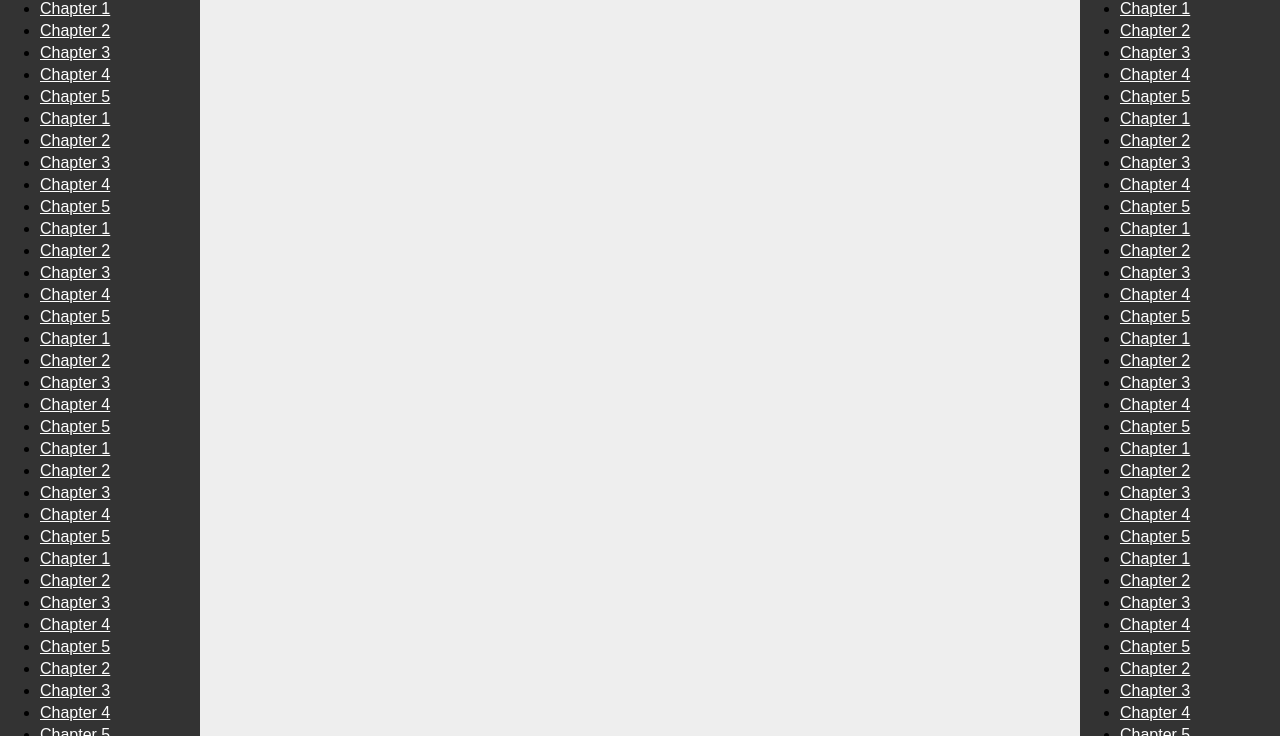
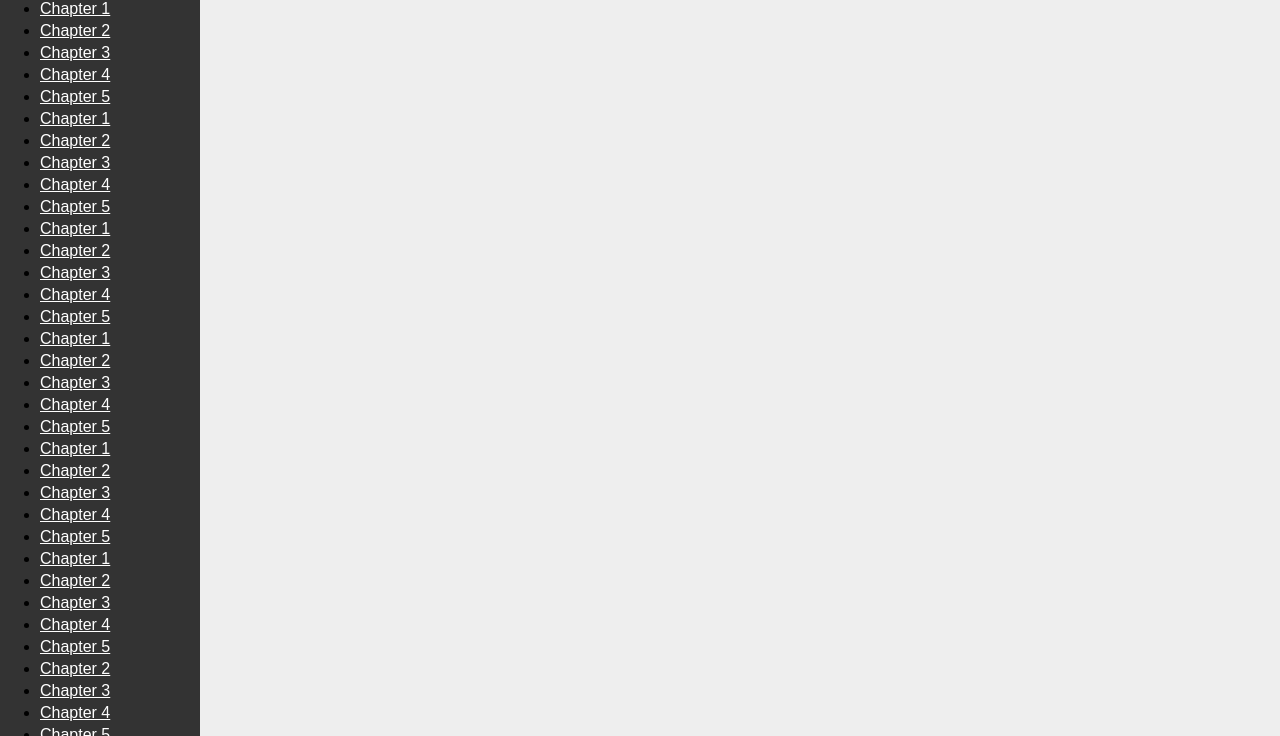
Before and after one commit to robinpoort/offcanvas, a website: page index.html in a window 1280 px wide. Shown: the part 64-800 px from the top of the page. Drawn offline with nearby package versions, Linux system fonts and the light colour scheme; files that its build step writes are made by us from their sources.

Commit message:
better resetting on OnTouchEnd

```diff
--- a/index.html
+++ b/index.html
@@ -19,12 +19,12 @@
                 position: 'left'
             });
 
-            new OffCanvasMenuController({
-                $menu: $('#right-menu'),
-                $menuToggle: $('#right-menu-toggle'),
-                menuExpandedClass: 'show-right-menu',
-                position: 'right'
-            });
+//            new OffCanvasMenuController({
+//                $menu: $('#right-menu'),
+//                $menuToggle: $('#right-menu-toggle'),
+//                menuExpandedClass: 'show-right-menu',
+//                position: 'right'
+//            });
         });
     </script>
 
@@ -205,162 +205,162 @@
 
         <h1>Hello world!</h1>
 
-        <button type="button" id="right-menu-toggle" class="off-canvas-menu-toggle" title="left sidebar toggle" aria-label="left sidebar toggle">
-            <span class="bar1"></span>
-            <span class="bar2"></span>
-            <span class="bar3"></span>
-        </button>
+        <!--<button type="button" id="right-menu-toggle" class="off-canvas-menu-toggle" title="left sidebar toggle" aria-label="left sidebar toggle">-->
+            <!--<span class="bar1"></span>-->
+            <!--<span class="bar2"></span>-->
+            <!--<span class="bar3"></span>-->
+        <!--</button>-->
     </div>
 
-    <nav id="right-menu" class="off-canvas-menu">
-        <h2>Right</h2>
-        <ul>
-            <li>
-                <a href="#">Chapter 1</a>
-            </li>
-            <li>
-                <a href="#">Chapter 2</a>
-            </li>
-            <li>
-                <a href="#">Chapter 3</a>
-            </li>
-            <li>
-                <a href="#">Chapter 4</a>
-            </li>
-            <li>
-                <a href="#">Chapter 5</a>
-            </li>
-            <li>
-                <a href="#">Chapter 1</a>
-            </li>
-            <li>
-                <a href="#">Chapter 2</a>
-            </li>
-            <li>
-                <a href="#">Chapter 3</a>
-            </li>
-            <li>
-                <a href="#">Chapter 4</a>
-            </li>
-            <li>
-                <a href="#">Chapter 5</a>
-            </li>
-            <li>
-                <a href="#">Chapter 1</a>
-            </li>
-            <li>
-                <a href="#">Chapter 2</a>
-            </li>
-            <li>
-                <a href="#">Chapter 3</a>
-            </li>
-            <li>
-                <a href="#">Chapter 4</a>
-            </li>
-            <li>
-                <a href="#">Chapter 5</a>
-            </li>
-            <li>
-                <a href="#">Chapter 1</a>
-            </li>
-            <li>
-                <a href="#">Chapter 2</a>
-            </li>
-            <li>
-                <a href="#">Chapter 3</a>
-            </li>
-            <li>
-                <a href="#">Chapter 4</a>
-            </li>
-            <li>
-                <a href="#">Chapter 5</a>
-            </li>
-            <li>
-                <a href="#">Chapter 1</a>
-            </li>
-            <li>
-                <a href="#">Chapter 2</a>
-            </li>
-            <li>
-                <a href="#">Chapter 3</a>
-            </li>
-            <li>
-                <a href="#">Chapter 4</a>
-            </li>
-            <li>
-                <a href="#">Chapter 5</a>
-            </li>
-            <li>
-                <a href="#">Chapter 1</a>
-            </li>
-            <li>
-                <a href="#">Chapter 2</a>
-            </li>
-            <li>
-                <a href="#">Chapter 3</a>
-            </li>
-            <li>
-                <a href="#">Chapter 4</a>
-            </li>
-            <li>
-                <a href="#">Chapter 5</a>
-            </li>
-            <li>
-                <a href="#">Chapter 2</a>
-            </li>
-            <li>
-                <a href="#">Chapter 3</a>
-            </li>
-            <li>
-                <a href="#">Chapter 4</a>
-            </li>
-            <li>
-                <a href="#">Chapter 5</a>
-            </li>
-            <li>
-                <a href="#">Chapter 1</a>
-            </li>
-            <li>
-                <a href="#">Chapter 2</a>
-            </li>
-            <li>
-                <a href="#">Chapter 3</a>
-            </li>
-            <li>
-                <a href="#">Chapter 4</a>
-            </li>
-            <li>
-                <a href="#">Chapter 5</a>
-            </li>
-            <li>
-                <a href="#">Chapter 2</a>
-            </li>
-            <li>
-                <a href="#">Chapter 3</a>
-            </li>
-            <li>
-                <a href="#">Chapter 4</a>
-            </li>
-            <li>
-                <a href="#">Chapter 5</a>
-            </li>
-            <li>
-                <a href="#">Chapter 1</a>
-            </li>
-            <li>
-                <a href="#">Chapter 2</a>
-            </li>
-            <li>
-                <a href="#">Chapter 3</a>
-            </li>
-            <li>
-                <a href="#">Chapter 4</a>
-            </li>
-            <li>
-                <a href="#">Chapter 5</a>
-            </li>
-        </ul>
-    </nav>
+    <!--<nav id="right-menu" class="off-canvas-menu">-->
+        <!--<h2>Right</h2>-->
+        <!--<ul>-->
+            <!--<li>-->
+                <!--<a href="#">Chapter 1</a>-->
+            <!--</li>-->
+            <!--<li>-->
+                <!--<a href="#">Chapter 2</a>-->
+            <!--</li>-->
+            <!--<li>-->
+                <!--<a href="#">Chapter 3</a>-->
+            <!--</li>-->
+            <!--<li>-->
+                <!--<a href="#">Chapter 4</a>-->
+            <!--</li>-->
+            <!--<li>-->
+                <!--<a href="#">Chapter 5</a>-->
+            <!--</li>-->
+            <!--<li>-->
+                <!--<a href="#">Chapter 1</a>-->
+            <!--</li>-->
+            <!--<li>-->
+                <!--<a href="#">Chapter 2</a>-->
+            <!--</li>-->
+            <!--<li>-->
+                <!--<a href="#">Chapter 3</a>-->
+            <!--</li>-->
+            <!--<li>-->
+                <!--<a href="#">Chapter 4</a>-->
+            <!--</li>-->
+            <!--<li>-->
+                <!--<a href="#">Chapter 5</a>-->
+            <!--</li>-->
+            <!--<li>-->
+                <!--<a href="#">Chapter 1</a>-->
+            <!--</li>-->
+            <!--<li>-->
+                <!--<a href="#">Chapter 2</a>-->
+            <!--</li>-->
+            <!--<li>-->
+                <!--<a href="#">Chapter 3</a>-->
+            <!--</li>-->
+            <!--<li>-->
+                <!--<a href="#">Chapter 4</a>-->
+            <!--</li>-->
+            <!--<li>-->
+                <!--<a href="#">Chapter 5</a>-->
+            <!--</li>-->
+            <!--<li>-->
+                <!--<a href="#">Chapter 1</a>-->
+            <!--</li>-->
+            <!--<li>-->
+                <!--<a href="#">Chapter 2</a>-->
+            <!--</li>-->
+            <!--<li>-->
+                <!--<a href="#">Chapter 3</a>-->
+            <!--</li>-->
+            <!--<li>-->
+                <!--<a href="#">Chapter 4</a>-->
+            <!--</li>-->
+            <!--<li>-->
+                <!--<a href="#">Chapter 5</a>-->
+            <!--</li>-->
+            <!--<li>-->
+                <!--<a href="#">Chapter 1</a>-->
+            <!--</li>-->
+            <!--<li>-->
+                <!--<a href="#">Chapter 2</a>-->
+            <!--</li>-->
+            <!--<li>-->
+                <!--<a href="#">Chapter 3</a>-->
+            <!--</li>-->
+            <!--<li>-->
+                <!--<a href="#">Chapter 4</a>-->
+            <!--</li>-->
+            <!--<li>-->
+                <!--<a href="#">Chapter 5</a>-->
+            <!--</li>-->
+            <!--<li>-->
+                <!--<a href="#">Chapter 1</a>-->
+            <!--</li>-->
+            <!--<li>-->
+                <!--<a href="#">Chapter 2</a>-->
+            <!--</li>-->
+            <!--<li>-->
+                <!--<a href="#">Chapter 3</a>-->
+            <!--</li>-->
+            <!--<li>-->
+                <!--<a href="#">Chapter 4</a>-->
+            <!--</li>-->
+            <!--<li>-->
+                <!--<a href="#">Chapter 5</a>-->
+            <!--</li>-->
+            <!--<li>-->
+                <!--<a href="#">Chapter 2</a>-->
+            <!--</li>-->
+            <!--<li>-->
+                <!--<a href="#">Chapter 3</a>-->
+            <!--</li>-->
+            <!--<li>-->
+                <!--<a href="#">Chapter 4</a>-->
+            <!--</li>-->
+            <!--<li>-->
+                <!--<a href="#">Chapter 5</a>-->
+            <!--</li>-->
+            <!--<li>-->
+                <!--<a href="#">Chapter 1</a>-->
+            <!--</li>-->
+            <!--<li>-->
+                <!--<a href="#">Chapter 2</a>-->
+            <!--</li>-->
+            <!--<li>-->
+                <!--<a href="#">Chapter 3</a>-->
+            <!--</li>-->
+            <!--<li>-->
+                <!--<a href="#">Chapter 4</a>-->
+            <!--</li>-->
+            <!--<li>-->
+                <!--<a href="#">Chapter 5</a>-->
+            <!--</li>-->
+            <!--<li>-->
+                <!--<a href="#">Chapter 2</a>-->
+            <!--</li>-->
+            <!--<li>-->
+                <!--<a href="#">Chapter 3</a>-->
+            <!--</li>-->
+            <!--<li>-->
+                <!--<a href="#">Chapter 4</a>-->
+            <!--</li>-->
+            <!--<li>-->
+                <!--<a href="#">Chapter 5</a>-->
+            <!--</li>-->
+            <!--<li>-->
+                <!--<a href="#">Chapter 1</a>-->
+            <!--</li>-->
+            <!--<li>-->
+                <!--<a href="#">Chapter 2</a>-->
+            <!--</li>-->
+            <!--<li>-->
+                <!--<a href="#">Chapter 3</a>-->
+            <!--</li>-->
+            <!--<li>-->
+                <!--<a href="#">Chapter 4</a>-->
+            <!--</li>-->
+            <!--<li>-->
+                <!--<a href="#">Chapter 5</a>-->
+            <!--</li>-->
+        <!--</ul>-->
+    <!--</nav>-->
 
 </div>
 
--- a/scripts/off-canvas-menu.js
+++ b/scripts/off-canvas-menu.js
@@ -25,11 +25,11 @@
 
         this.ariaControls = options.ariaControls || this.$menu.selector.replace('#', '');
 
+        var transition = this.$wrapper.css('transition-duration');
+        var transitionDuration = transition.replace('s', '') * 1000;
+
         if(this.$menuToggle.length > 0){
             var self = this;
-
-            var transition = self.$wrapper.css('transition-duration');
-            var transitionDuration = transition.replace('s', '') * 1000;
 
             console.log(transition,transitionDuration);
 
@@ -242,6 +242,13 @@
                 // open/close menu:
                 var method = isOpeningMenu ? 'addClass' : 'removeClass';
                 this.$menuExpandedClassTarget[method](this.menuExpandedClass);
+                if ( method === 'addClass' ) {
+                    this.$menuToggle.attr({'aria-expanded': 'true'});
+                    this.$menu.css('display', 'block');
+                } else {
+                    this.$menuToggle.attr({'aria-expanded': 'false'});
+                    this.$menu.removeAttr('style');
+                }
             }
 
             // Reset start object:
--- a/scss/styles.scss
+++ b/scss/styles.scss
@@ -122,6 +122,10 @@ nav#right-menu {
 
 .container {
   text-align: center;
+
+  h1 {
+    margin: 0;
+  }
 }
 
 .off-canvas-menu-toggle {
```
Also changed, not shown: css/styles.css, js/off-canvas-menu.min.js.
